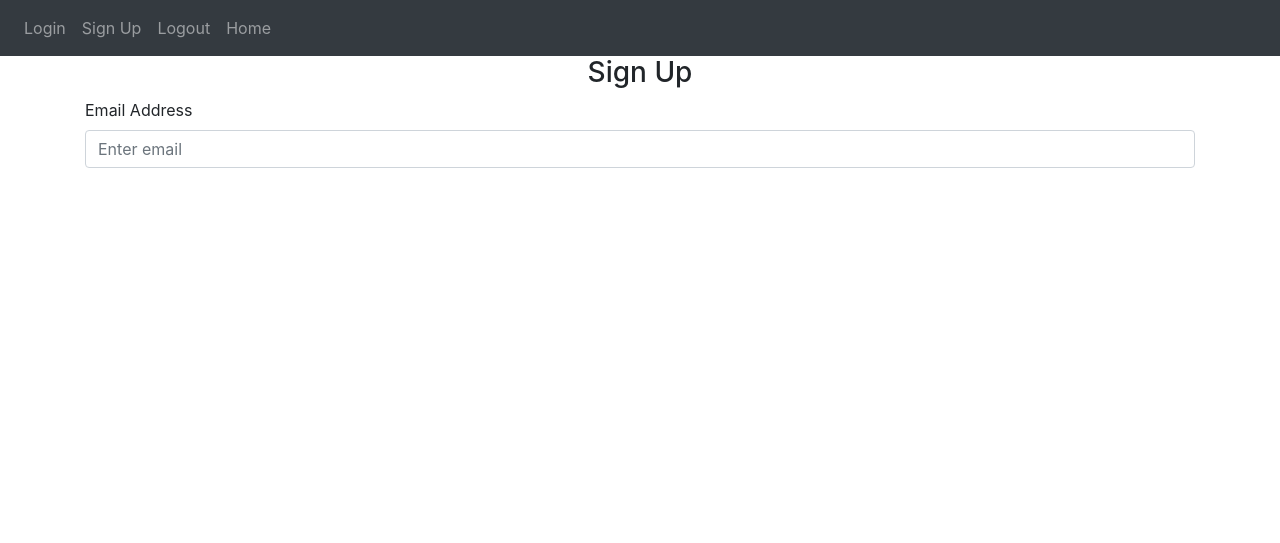
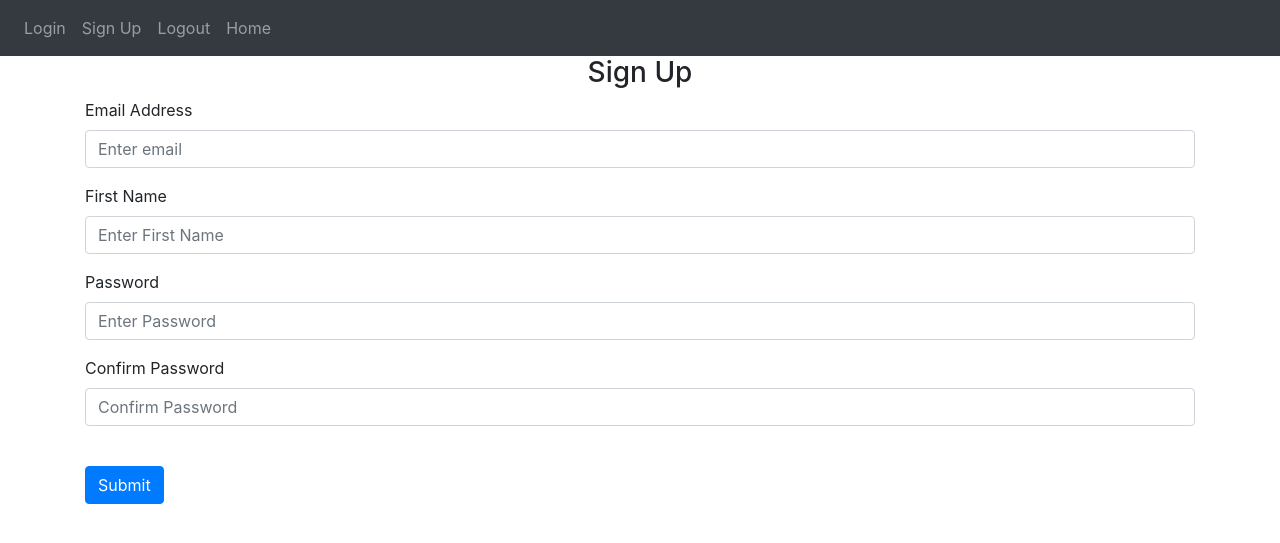
Before and after one commit to GerardRosario/PythonFlaskWebApp, a Flask app: page /sign-up in a window 1280 px wide. Shown: the top 543 px of the page. Run offline with Flask 3, Linux system fonts and the light colour scheme; some libraries are stand-ins or nearby versions.

Commit message:
Added code to sign_up.html
Added the form fields and the submit button to the sign up page.

```diff
--- a/FlaskWebApp/website/templates/sign_up.html
+++ b/FlaskWebApp/website/templates/sign_up.html
@@ -14,5 +14,37 @@
             placeholder="Enter email"
         />
     </div>
+    <div class="form-group">
+        <label for="firstName">First Name</label>
+        <input
+            type="text"
+            class="form-control"
+            id="firstName"
+            name="firstName"
+            placeholder="Enter First Name"
+        />
+    </div>
+    <div class="form-group">
+        <label for="password1">Password</label>
+        <input
+            type="password"
+            class="form-control"
+            id="password1"
+            name="password1"
+            placeholder="Enter Password"
+        />
+    </div>
+    <div class="form-group">
+        <label for="password2">Confirm Password</label>
+        <input
+            type="password"
+            class="form-control"
+            id="password2"
+            name="password2"
+            placeholder="Confirm Password"
+        />
+    </div>
+    <br />
+    <button type="submit" class="btn btn-primary">Submit</button>
 </form>
 {% endblock %}
```
